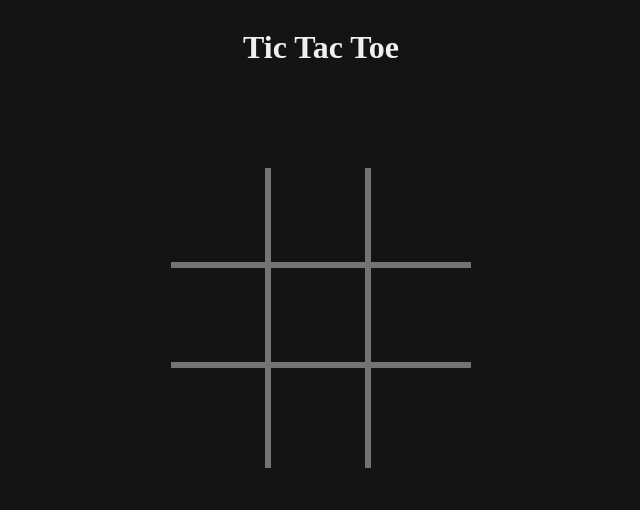
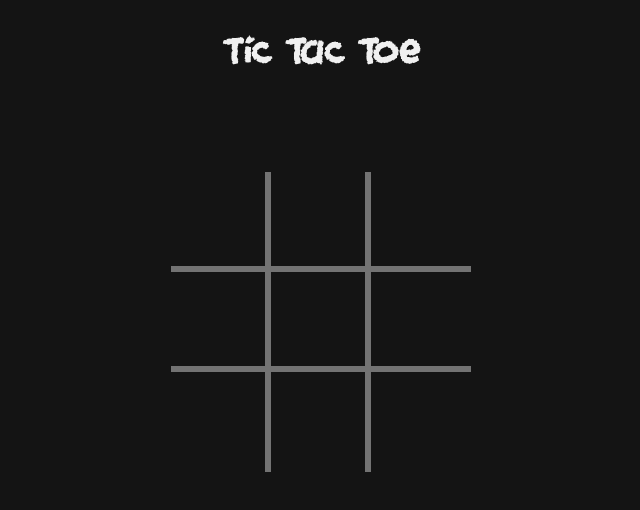
Before and after one commit to Harricans/OP-TickTacToe, a plain HTML site: page index.html in a window 1280 px wide. Shown: the whole page, without its empty margins (319-959 px from the left). Drawn offline with Linux system fonts and the light colour scheme; the site is published under a folder, as on GitHub Pages, so addresses that start at the root find nothing.

Commit message:
Hopefully fixed font issues 🙏

```diff
--- a/styles.css
+++ b/styles.css
@@ -7,7 +7,7 @@
 }
 @font-face {
   font-family: "ChalkFont";
-  src: url(/fonts/Chalktastic-r78L.ttf);
+  src: url("./fonts/Chalktastic-r78L.ttf") format("truetype");
 }
 body {
   font-family: "ChalkFont";
```
